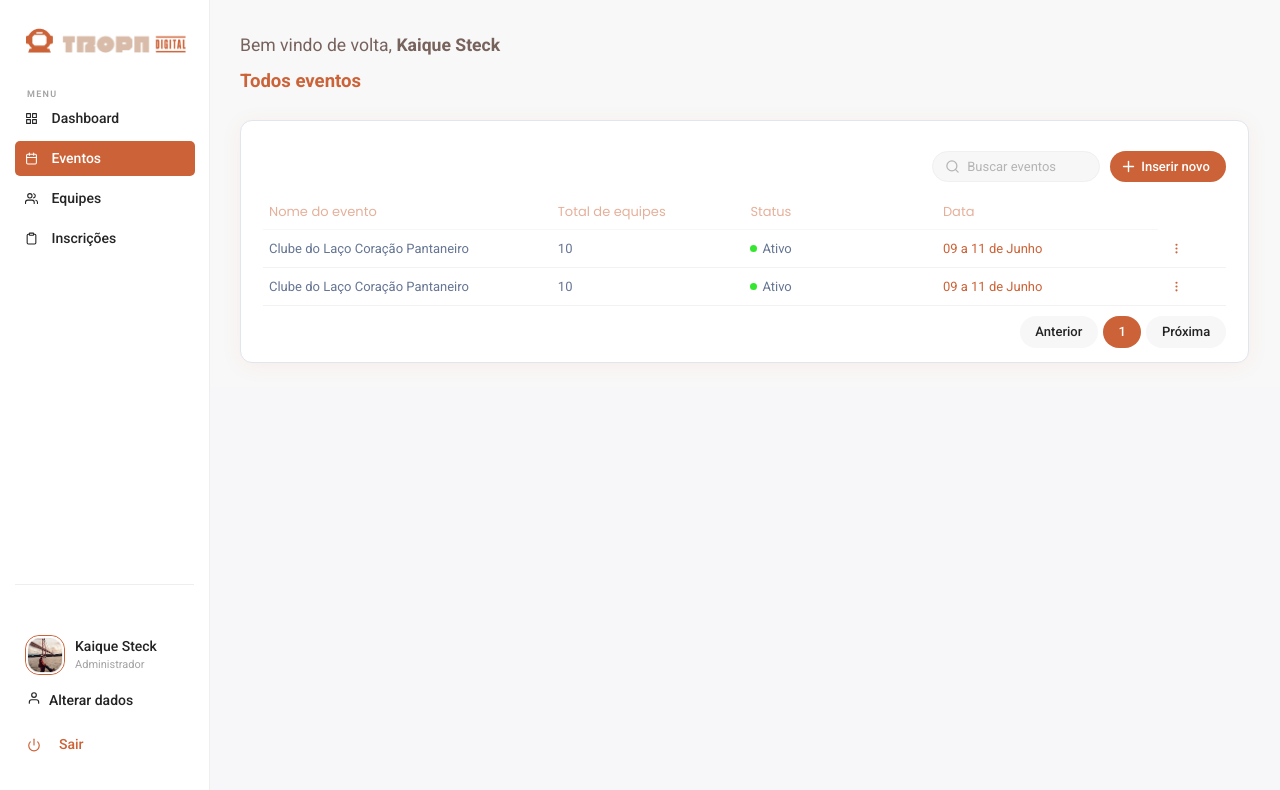
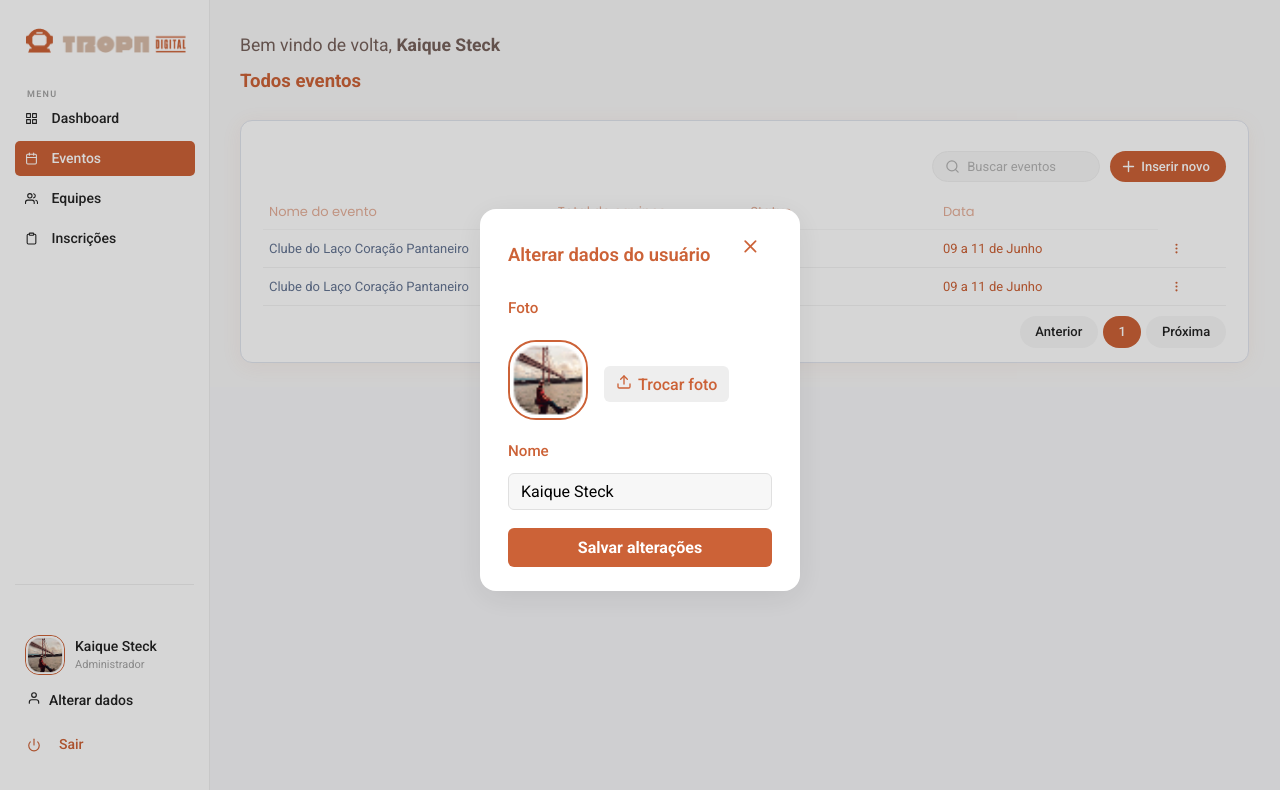
Before and after one commit to alissonooliveiraofc/tropa-digital-teste-tecnico-front, a React (Vite) app: page /eventos in a window 1280 px wide. Both pictures are taken after a click on the button "Alterar dados". Shown: the top 790 px of the page. Built offline with nearby package versions, Linux system fonts and the light colour scheme.

Commit message:
feat: adiciona modal para alterar dados do usuário na sidebar

```diff
--- a/src/components/SideBar.tsx
+++ b/src/components/SideBar.tsx
@@ -1,6 +1,7 @@
+import React, { useState, useRef } from "react";
 import styled from "styled-components";
 import { NavLink } from "react-router-dom";
-import { FiGrid, FiPower, FiCalendar, FiUsers, FiUser, FiClipboard } from "react-icons/fi";
+import { FiGrid, FiPower, FiCalendar, FiUsers, FiUser, FiClipboard, FiX, FiUpload } from "react-icons/fi";
 
 const SidebarContainer = styled.aside`
   position: fixed;
@@ -195,8 +196,151 @@ const SidebarNavLink = styled(NavLink)`
   }
 `;
 
-export default function Sidebar() {
+const ModalOverlay = styled.div`
+  position: fixed;
+  top: 0; left: 0; right: 0; bottom: 0;
+  background: rgba(0,0,0,0.16);
+  display: flex;
+  align-items: center;
+  justify-content: center;
+  z-index: 999;
+`;
+
+const ModalContent = styled.div`
+  background: #fff;
+  border-radius: 16px;
+  padding: 32px 28px 24px 28px;
+  min-width: 320px;
+  max-width: 95vw;
+  box-shadow: 0 6px 32px rgba(0,0,0,0.08);
+  position: relative;
+  display: flex;
+  flex-direction: column;
+  gap: 18px;
+`;
+
+const ModalClose = styled.button`
+  position: absolute;
+  right: 14px;
+  top: 14px;
+  background: none;
+  border: none;
+  font-size: 1.3rem;
+  color: #CC6237;
+  cursor: pointer;
+  z-index: 1;
+`;
+
+const ModalTitle = styled.h3`
+  margin: 0 0 10px 0;
+  color: #CC6237;
+  font-size: 1.15rem;
+  font-weight: 600;
+`;
+
+const ModalForm = styled.form`
+  display: flex;
+  flex-direction: column;
+  gap: 10px;
+`;
+
+const ModalLabel = styled.label`
+  color: #CC6237;
+  font-weight: 500;
+  font-size: 0.95rem;
+`;
+
+const ModalInput = styled.input`
+  padding: 8px 12px;
+  border: 1px solid #e0e0e0;
+  border-radius: 6px;
+  font-size: 1rem;
+  background: #f7f7f7;
+  &:focus {
+    border-color: #CC6237;
+    outline: none;
+  }
+`;
+
+const ModalSubmit = styled.button`
+  padding: 10px;
+  border: none;
+  border-radius: 6px;
+  background: #CC6237;
+  color: #fff;
+  font-weight: bold;
+  font-size: 1rem;
+  margin-top: 8px;
+  cursor: pointer;
+  &:hover {
+    filter: brightness(0.96);
+  }
+`;
+
+const AvatarPreview = styled.img`
+  width: 80px;
+  height: 80px;
+  border-radius: 35%;
+  object-fit: cover;
+  border: 2px solid #CC6237;
+  margin-bottom: 10px;
+  margin-top: 10px;
+`;
+
+export default function Sidebar({ onUserChange }: { onUserChange?: (name: string, avatar: string) => void }) {
+  const [isProfileModalOpen, setProfileModalOpen] = useState(false);
+  const [userName, setUserName] = useState(() => localStorage.getItem("userName") || "Kaique Steck");
+  const [userAvatar, setUserAvatar] = useState(() => localStorage.getItem("userAvatar") || "/user-img.png");
+  const [newAvatar, setNewAvatar] = useState<File | null>(null);
+  const fileInputRef = useRef<HTMLInputElement | null>(null);
+
+  function handleOpenProfileModal() {
+    setProfileModalOpen(true);
+  }
+
+  function handleCloseProfileModal() {
+    setProfileModalOpen(false);
+    setNewAvatar(null);
+  }
+
+  // Atualiza localStorage e propaga para o componente pai
+  function handleProfileSubmit(e: React.FormEvent) {
+    e.preventDefault();
+    let avatarToSave = userAvatar;
+    if (newAvatar) {
+      const reader = new FileReader();
+      reader.onload = function (ev) {
+        if (ev.target && typeof ev.target.result === "string") {
+          avatarToSave = ev.target.result;
+          setUserAvatar(ev.target.result);
+          localStorage.setItem("userAvatar", ev.target.result);
+          if (onUserChange) onUserChange(userName, ev.target.result);
+        }
+      };
+      reader.readAsDataURL(newAvatar);
+    } else {
+      if (onUserChange) onUserChange(userName, avatarToSave);
+    }
+    setUserName(userName);
+    localStorage.setItem("userName", userName);
+    setProfileModalOpen(false);
+    setNewAvatar(null);
+  }
+
+  function handleAvatarChange(e: React.ChangeEvent<HTMLInputElement>) {
+    if (e.target.files && e.target.files[0]) {
+      setNewAvatar(e.target.files[0]);
+    }
+  }
+
+  // Atualiza nome/foto ao abrir a sidebar (caso altere em outro local)
+  React.useEffect(() => {
+    setUserName(localStorage.getItem("userName") || "Kaique Steck");
+    setUserAvatar(localStorage.getItem("userAvatar") || "/user-img.png");
+  }, []);
+
   return (
+    <>
       <SidebarContainer>
         <div>
           <BrandBlock>
@@ -235,13 +379,13 @@ export default function Sidebar() {
         <Spacer />
         <UserBlock>
           <UserProfile>
-          <Avatar src="/user-img.png" alt="Kaique Steck" />
+            <Avatar src={newAvatar ? URL.createObjectURL(newAvatar) : userAvatar} alt={userName} />
             <UserInfo>
-            <UserName>Kaique Steck</UserName>
+              <UserName>{userName}</UserName>
               <UserRole>Administrador</UserRole>
             </UserInfo>
           </UserProfile>
-        <SidebarButton>
+          <SidebarButton onClick={handleOpenProfileModal}>
             <FiUser style={{ marginRight: 8, marginLeft: -10 }} />
             Alterar dados
           </SidebarButton>
@@ -251,5 +395,45 @@ export default function Sidebar() {
           </SidebarNavLink>
         </UserBlock>
       </SidebarContainer>
+
+      {isProfileModalOpen && (
+        <ModalOverlay>
+          <ModalContent>
+            <ModalClose onClick={handleCloseProfileModal}><FiX /></ModalClose>
+            <ModalTitle>Alterar dados do usuário</ModalTitle>
+            <ModalForm onSubmit={handleProfileSubmit}>
+              <ModalLabel>Foto</ModalLabel>
+              <div style={{ display: "flex", alignItems: "center", gap: 16 }}>
+                <AvatarPreview src={newAvatar ? URL.createObjectURL(newAvatar) : userAvatar} alt="Avatar" />
+                <ModalSubmit
+                  type="button"
+                  style={{ padding: "8px 12px", background: "#eee", color: "#CC6237", fontWeight: 500 }}
+                  onClick={() => fileInputRef.current?.click()}
+                >
+                  <FiUpload style={{ marginRight: 6 }} />
+                  Trocar foto
+                </ModalSubmit>
+                <input
+                  type="file"
+                  accept="image/*"
+                  ref={fileInputRef}
+                  style={{ display: "none" }}
+                  onChange={handleAvatarChange}
+                />
+              </div>
+              <ModalLabel>Nome</ModalLabel>
+              <ModalInput
+                name="nome"
+                value={userName}
+                onChange={e => setUserName(e.target.value)}
+                placeholder="Nome do usuário"
+                required
+              />
+              <ModalSubmit type="submit">Salvar alterações</ModalSubmit>
+            </ModalForm>
+          </ModalContent>
+        </ModalOverlay>
+      )}
+    </>
   );
 }
--- a/src/pages/Eventos.tsx
+++ b/src/pages/Eventos.tsx
@@ -1,3 +1,4 @@
+import React, { useState, useEffect } from 'react';
 import Sidebar from '../components/SideBar';
 import styled from 'styled-components';
 import EventosTable from '../components/EventosTable';
@@ -6,15 +7,13 @@ const Layout = styled.div`
   display: flex;
   background: #f8f8f8;
   width: 100%;
-  // min-height: 100dvh;
 `;
 
 const Main = styled.main`
   display: flex;
   flex-direction: column;
   flex: 1;
-  // padding: 32px 0 0 32px;
-  margin-left: 240px; // <- Adicione ISSO!
+  margin-left: 240px;
   min-width: 0;
   box-sizing: border-box;
 `;
@@ -30,7 +29,6 @@ const Title = styled.h3`
   color: #CC6237;
   font-size: 1.16rem;
   margin-bottom: 1.2rem;
-  // margin-top: 0.6rem;
   font-weight: 700;
 `;
 
@@ -44,17 +42,27 @@ const Card = styled.div`
   margin-top: 5px;
   align-self: stretch;
   box-sizing: border-box;
-  width: 97%;         // <- ESSENCIAL
-  max-width: unset;    // <- ESSENCIAL
-`
+  width: 97%;
+  max-width: unset;
+`;
 
 export default function Eventos() {
+  // Estado compartilhado do nome do usuário
+  const [userName, setUserName] = useState(() => localStorage.getItem("userName") || "Kaique Steck");
+
+  // Atualiza o nome se mudar no localStorage (ex: em outro tab)
+  useEffect(() => {
+    const onStorage = () => setUserName(localStorage.getItem("userName") || "Kaique Steck");
+    window.addEventListener("storage", onStorage);
+    return () => window.removeEventListener("storage", onStorage);
+  }, []);
+
   return (
     <Layout>
-      <Sidebar />
+      <Sidebar onUserChange={setUserName} />
       <Main>
         <Header>
-          Bem vindo de volta, <strong>Kaique Steck</strong>
+          Bem vindo de volta, <strong>{userName}</strong>
         </Header>
         <Title>Todos eventos</Title>
         <Card>
```
Lines whose indentation alone changed are shown as unchanged.
